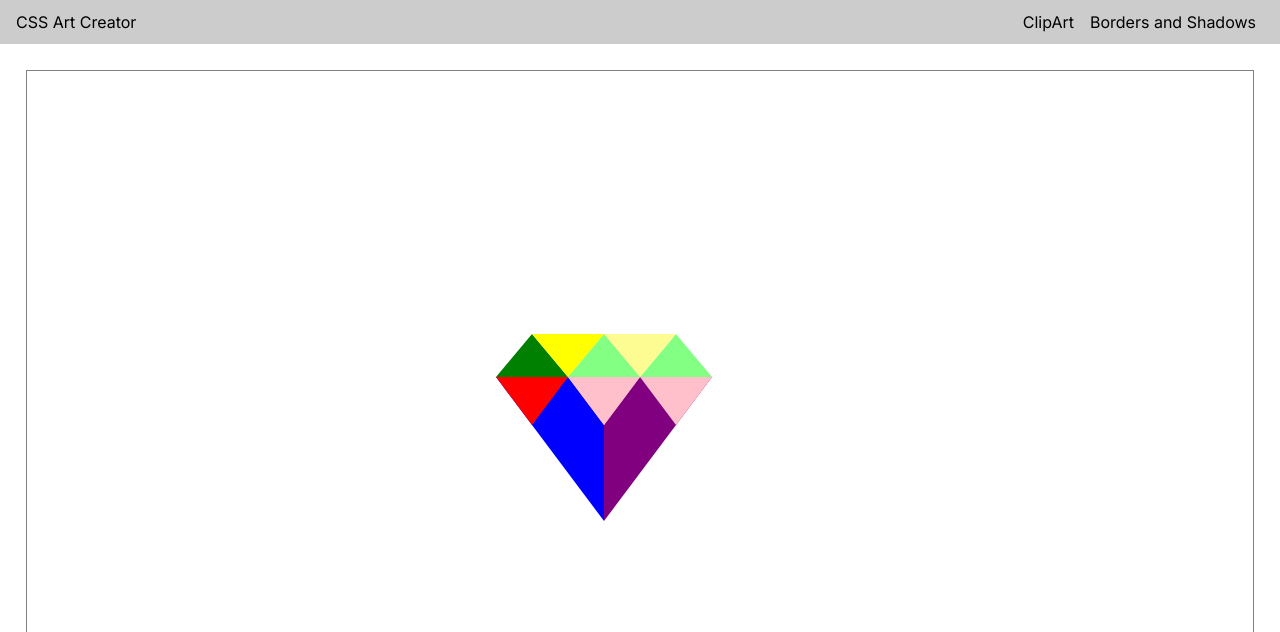
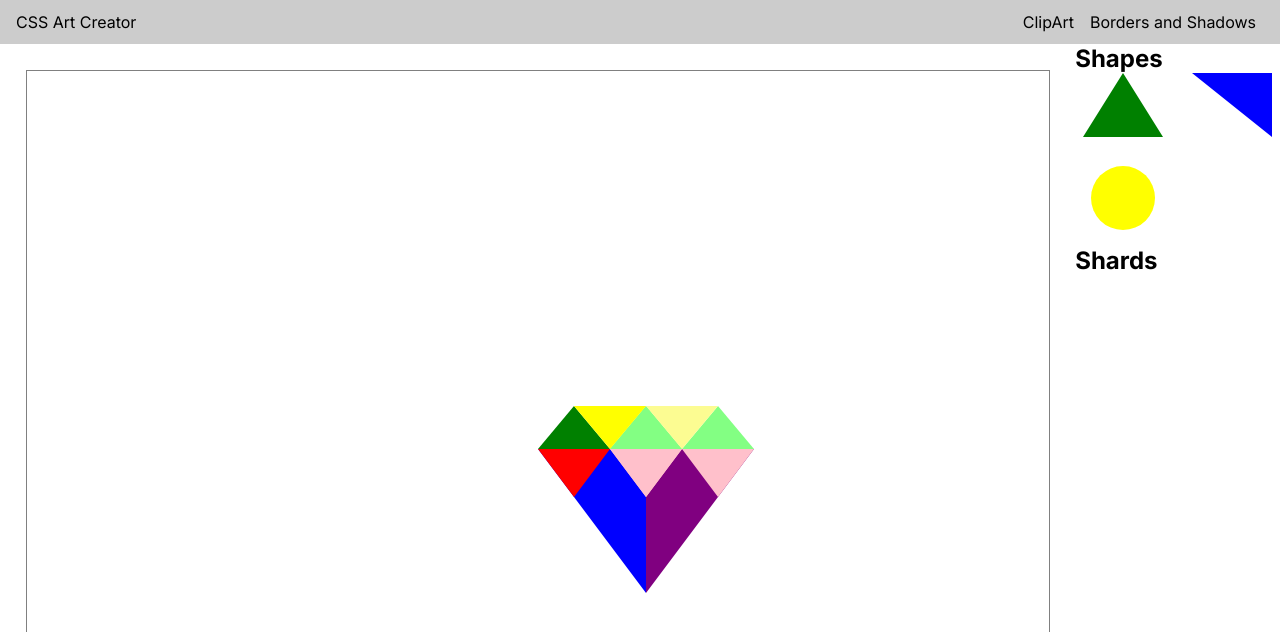
Before and after one commit to linnstrand/css-art-creator, a Next.js app: page /shadows in a window 1280 px wide. Shown: the top 632 px of the page. Built offline with nearby package versions, Linux system fonts and the light colour scheme.

Commit message:
expanding shapes

```diff
--- a/app/globals.scss
+++ b/app/globals.scss
@@ -55,6 +55,31 @@ main {
   border: 1px solid gray;
 }
 
+.menu {
+  display: flex;
+  flex-direction: column;
+  max-width: 25rem;
+
+  .menu-shapes {
+    position: relative;
+    display: grid;
+    grid-gap: 0.8em;
+    grid-template-columns: 6em 6em;
+    grid-template-rows: 5em 5em;
+    .frame {
+      position: relative;
+    }
+  }
+
+  .menu-item {
+    margin: 0.5rem 0.2rem;
+  }
+  .shard {
+    margin: 0 auto;
+    position: relative;
+  }
+}
+
 .shape {
   position: absolute;
   top: 0;
@@ -99,71 +124,14 @@ main {
   position: relative;
 }
 
-.shard,
-.shard2 {
-  position: relative;
-  width: 0;
-  height: 0;
-  border-style: solid;
-  top: 0;
-  border: none;
-  border-color: transparent transparent transparent transparent;
-}
-.shard2 {
-  position: absolute;
-}
-
-.shard:before,
-.shard:after {
-  content: "";
+.shard {
   position: absolute;
   width: 0;
   height: 0;
   border-style: solid;
   top: 0;
+  bottom: 0;
+  left: 0;
+  right: 0;
+  border-color: transparent transparent transparent transparent;
 }
-
-.segment-1 {
-  height: 3em;
-  &:before {
-    border-color: transparent transparent green transparent;
-    border-width: 0 2.5em 3em 2.5em;
-    filter: drop-shadow(5em 0 rgb(131, 255, 131))
-      drop-shadow(5em 0 rgb(131, 255, 131));
-  }
-
-  &:after {
-    border-color: yellow transparent transparent transparent;
-    border-width: 3em 2.5em 0 2.5em;
-    left: 2.5em;
-    filter: drop-shadow(5em 0 rgb(252, 252, 146));
-  }
-}
-
-.segment-2 {
-  height: 3em;
-  &:before {
-    border-color: red transparent transparent transparent;
-    border-width: 3.35em 2.5em 0 2.5em;
-    z-index: 1;
-    filter: drop-shadow(5em 0em pink) drop-shadow(5em 0em pink);
-  }
-  &:after {
-    border: none;
-  }
-}
-
-.segment-3 {
-  height: 10em;
-  &:before {
-    top: -3em;
-    border-color: blue transparent transparent transparent;
-    border-width: 10em 0 0 7.5em;
-  }
-  &:after {
-    top: -3em;
-    left: 7.5em;
-    border-color: purple transparent transparent transparent;
-    border-width: 10em 7.5em 0 0;
-  }
-}
--- a/app/page.tsx
+++ b/app/page.tsx
@@ -1,11 +1,11 @@
 "use client";
-import { ShapeArea } from "../components/ShapeArea";
+import { ShapeAreaClip } from "../components/ShapeAreaClip";
 
 export default function Home() {
   return (
     <main>
       <div className="container">
-        <ShapeArea corners={3} size={10} />
+        <ShapeAreaClip corners={3} size={10} />
       </div>
     </main>
   );
--- a/app/shadows/page.tsx
+++ b/app/shadows/page.tsx
@@ -1,4 +1,7 @@
 "use client";
+
+import { ShapeMenu } from "@/components/ShapeMenu";
+import { ShapeArea } from "../../components/ShapeArea";
 
 export default function Shadows() {
   return (
@@ -6,91 +9,7 @@ export default function Shadows() {
       <div className="container">
         <ShapeArea corners={3} size={10} />
       </div>
+      <ShapeMenu />
     </main>
   );
 }
-
-type Props = {
-  corners: number;
-  size: number;
-};
-
-const ShapeArea = ({ corners, size }: Props) => {
-  return (
-    <>
-      <div
-        className="shadow-shape"
-        style={{ height: `${size}em`, width: `${size}em`, fontSize: "90%" }}
-      >
-        <div className="shard segment-1" style={{}}></div>
-        <div className="shard segment-2"></div>
-        <div className="shard segment-3"></div>
-      </div>
-      <div
-        className="shadow-shape"
-        style={{
-          height: `${size}em`,
-          width: `${size}em`,
-          fontSize: "90%",
-          top: "10rem",
-        }}
-      >
-        <ShapeSegment
-          height={3}
-          width={5}
-          shadows={2}
-          color={"rgb(121, 255, 131)"}
-        />
-        <ShapeSegment
-          height={3}
-          width={5}
-          shadows={2}
-          color={"rgb(121, 255, 131)"}
-        />
-        <ShapeSegment
-          height={3.3}
-          width={5}
-          shadows={2}
-          color={"rgb(121, 255, 131)"}
-        />
-        <ShapeSegment
-          height={3}
-          width={5}
-          shadows={2}
-          color={"rgb(121, 255, 131)"}
-        />
-        <ShapeSegment
-          height={3}
-          width={5}
-          shadows={2}
-          color={"rgb(121, 255, 131)"}
-        />
-        <ShapeSegment
-          height={3}
-          width={10}
-          shadows={1}
-          color={"rgb(121, 255, 131)"}
-        />
-      </div>
-    </>
-  );
-};
-
-type Props2 = {
-  height: number;
-  width: number;
-  shadows: number;
-  color: string;
-};
-
-const ShapeSegment = ({ height, width, shadows }: Props2) => {
-  const styles = {
-    height: height + "em",
-    width: width * shadows + "em",
-    borderWidth: `0 ${width / 2}em ${height}em ${width / 2}em`,
-    borderBottomColor: "green",
-    filter: `drop-shadow(${width}em 0 rgb(131, 255, 131)) drop-shadow(${width}em 0 rgb(131, 255, 131))`,
-  };
-
-  return <div className="shard2" style={styles}></div>;
-};
--- a/components/ShapeArea.tsx
+++ b/components/ShapeArea.tsx
@@ -1,78 +1,91 @@
 "use client";
-import { DragEventHandler, useEffect, useState } from "react";
+import { ShapeSegment } from "@/components/ShapeSegment";
 
-type Props = {
+export const diamond = [
+  {
+    id: 1,
+    borderTopWidth: 0,
+    borderRightWidth: 2.5,
+    borderBottomWidth: 3,
+    borderLeftWidth: 2.5,
+    borderTopColor: "transparent",
+    borderRightColor: "transparent",
+    borderBottomColor: "green",
+    borderLeftColor: "transparent",
+    filter:
+      "drop-shadow(5em 0 rgb(131, 255, 131)) drop-shadow(5em 0 rgb(131, 255, 131))",
+  },
+  {
+    id: 2,
+    left: 2.5,
+    borderTopWidth: 3,
+    borderRightWidth: 2.5,
+    borderBottomWidth: 0,
+    borderLeftWidth: 2.5,
+    borderTopColor: "yellow",
+    borderRightColor: "transparent",
+    borderBottomColor: "transparent",
+    borderLeftColor: "transparent",
+    filter: "drop-shadow(5em 0 rgb(252, 252, 146))",
+  },
+  {
+    id: 3,
+    top: 3,
+    borderTopWidth: 10,
+    borderRightWidth: 0,
+    borderBottomWidth: 0,
+    borderLeftWidth: 7.5,
+    borderTopColor: "blue",
+    borderRightColor: "transparent",
+    borderBottomColor: "transparent",
+    borderLeftColor: "transparent",
+  },
+  {
+    id: 4,
+    top: 3,
+    left: 7.5,
+    borderTopWidth: 10,
+    borderRightWidth: 7.5,
+    borderBottomWidth: 0,
+    borderLeftWidth: 0,
+    borderTopColor: "purple",
+    borderRightColor: "transparent",
+    borderBottomColor: "transparent",
+    borderLeftColor: "transparent",
+  },
+  {
+    id: 5,
+    top: 3,
+    left: 0,
+    borderTopWidth: 3.35,
+    borderRightWidth: 2.5,
+    borderBottomWidth: 0,
+    borderLeftWidth: 2.5,
+    borderTopColor: "red",
+    borderRightColor: "transparent",
+    borderBottomColor: "transparent",
+    borderLeftColor: "transparent",
+    filter: "drop-shadow(5em 0em pink) drop-shadow(5em 0em pink)",
+  },
+];
+interface Props {
   corners: number;
   size: number;
-};
-
-const getShape = (corners: number) => {
-  switch (corners) {
-    case 3:
-      return [
-        { x: 50, y: 0 },
-        { x: 0, y: 100 },
-        { x: 100, y: 100 },
-      ];
-      break;
-
-    default:
-      return [
-        { x: 50, y: 0 },
-        { x: 0, y: 100 },
-      ];
-  }
-};
+}
 
 export const ShapeArea = ({ corners, size }: Props) => {
-  const [coords, setCoords] = useState<
-    { x: number; y: number }[] | undefined
-  >();
-  const [poly, setPoly] = useState("");
-
-  useEffect(() => {
-    const radius = size / 2;
-    const c = getShape(corners);
-    setCoords(c);
-    const p = c.map((c) => `${c.x}% ${c.y}%`).join(", ");
-    setPoly(`polygon(${p})`);
-  }, [corners, size]);
-
   return (
-    <div className="shape" style={{ height: `${size}em`, width: `${size}em` }}>
-      {coords && (
-        <>
-          <div className="area" style={{ clipPath: poly }}></div>
-          <div className="handles">
-            {coords.map((c, i) => (
-              <DragHandle c={c} key={i} />
-            ))}
-          </div>
-        </>
-      )}
-    </div>
+    <>
+      <div
+        className="shadow-shape"
+        style={{
+          fontSize: "90%",
+        }}
+      >
+        {diamond.map((d) => (
+          <ShapeSegment key={d.id} style={d} />
+        ))}
+      </div>
+    </>
   );
 };
-
-function DragHandle({ c }: { c: { x: number; y: number } }) {
-  const dropped: DragEventHandler<HTMLDivElement> = (event) => {
-    console.log(event);
-  };
-
-  const dragging: DragEventHandler<HTMLDivElement> = (event) => {
-    throw new Error("Function not implemented.");
-  };
-
-  return (
-    <div
-      draggable
-      onDragEnd={dropped}
-      onDrag={dragging}
-      className="handle"
-      style={{
-        top: `${c.y}%`,
-        left: `${c.x}%`,
-      }}
-    ></div>
-  );
-}
--- /dev/null
+++ b/components/ShapeMenu.tsx
@@ -0,0 +1,75 @@
+import React from "react";
+import { ShapeSegment } from "./ShapeSegment";
+import { diamond } from "./ShapeArea";
+
+type Props = {};
+
+const shapes = [
+  {
+    name: "triangle",
+    style: {
+      borderTopWidth: 0,
+      borderRightWidth: 2.5,
+      borderBottomWidth: 4,
+      borderLeftWidth: 2.5,
+      borderTopColor: "transparent",
+      borderRightColor: "transparent",
+      borderBottomColor: "green",
+      borderLeftColor: "transparent",
+      filter: "",
+    },
+  },
+  {
+    name: "triangle_right",
+    style: {
+      borderTopWidth: 4,
+      borderRightWidth: 0,
+      borderBottomWidth: 0,
+      borderLeftWidth: 5,
+      borderTopColor: "blue",
+      borderRightColor: "transparent",
+      borderBottomColor: "transparent",
+      borderLeftColor: "transparent",
+    },
+  },
+  {
+    name: "test",
+    style: {
+      borderRadius: "50%",
+      height: 4,
+      width: 4,
+      borderTopWidth: 0,
+      borderRightWidth: 0,
+      borderBottomWidth: 0,
+      borderLeftWidth: 0,
+      backgroundColor: "yellow",
+    },
+  },
+];
+
+export const ShapeMenu = (props: Props) => {
+  return (
+    <div className="menu">
+      <h2>Shapes</h2>
+      <div className="menu-shapes">
+        {shapes.map((s) => (
+          <div className="frame" key={s.name}>
+            <ShapeSegment style={s.style} />
+          </div>
+        ))}
+      </div>
+      <div>
+        <h2>Shards</h2>
+        {diamond.map((d) => (
+          <div className="menu-item" key={d.id}>
+            {/* {Object.keys(d).map((k) => (
+              <div key={k}>
+                {k}: {d[k]}
+              </div>
+            ))} */}
+          </div>
+        ))}
+      </div>
+    </div>
+  );
+};
--- /dev/null
+++ b/components/ShapeSegment.tsx
@@ -0,0 +1,66 @@
+"use client";
+import { useReducer } from "react";
+
+const initialState = {
+  id: 0,
+  borderTopWidth: 0,
+  borderRightWidth: 0,
+  borderBottomWidth: 0,
+  borderLeftWidth: 0,
+  borderTopColor: "transparent",
+  borderRightColor: "transparent",
+  borderBottomColor: "transparent",
+  borderLeftColor: "transparent",
+  top: 0,
+  left: 0,
+  filter: "",
+};
+
+export const ShapeSegment = ({ style }: any) => {
+  const reducer = (state: any, action: { type: any }) => {
+    switch (action.type) {
+      case "up":
+        return {
+          ...state,
+          borderTopWidth: 0,
+          borderRightWidth: 0,
+          borderBottomWidth: 0,
+          borderLeftWidth: 0,
+          borderTopColor: "transparent",
+          borderRightColor: "transparent",
+          borderBottomColor: "transparent",
+          borderLeftColor: "transparent",
+        };
+      case "down":
+        return {
+          ...state,
+          borderTopWidth: 0,
+          borderRightWidth: 0,
+          borderBottomWidth: 0,
+          borderLeftWidth: 0,
+          borderTopColor: "transparent",
+          borderRightColor: "transparent",
+          borderBottomColor: "transparent",
+          borderLeftColor: "transparent",
+        };
+    }
+  };
+  const [state, dispatch] = useReducer(reducer, initialState);
+
+  return (
+    <div
+      className="shard"
+      style={{
+        ...style,
+        top: style.top && style.top + "em",
+        height: style.height && style.height + "em",
+        width: style.width && style.width + "em",
+        left: style.left && style.left + "em",
+        borderTopWidth: style.borderTopWidth + "em",
+        borderRightWidth: style.borderRightWidth + "em",
+        borderBottomWidth: style.borderBottomWidth + "em",
+        borderLeftWidth: style.borderLeftWidth + "em",
+      }}
+    ></div>
+  );
+};
```
Also changed, not shown: components/ShapeAreaClip.tsx (added, +78 -0 lines), app/shadows/page.module.scss (added).
